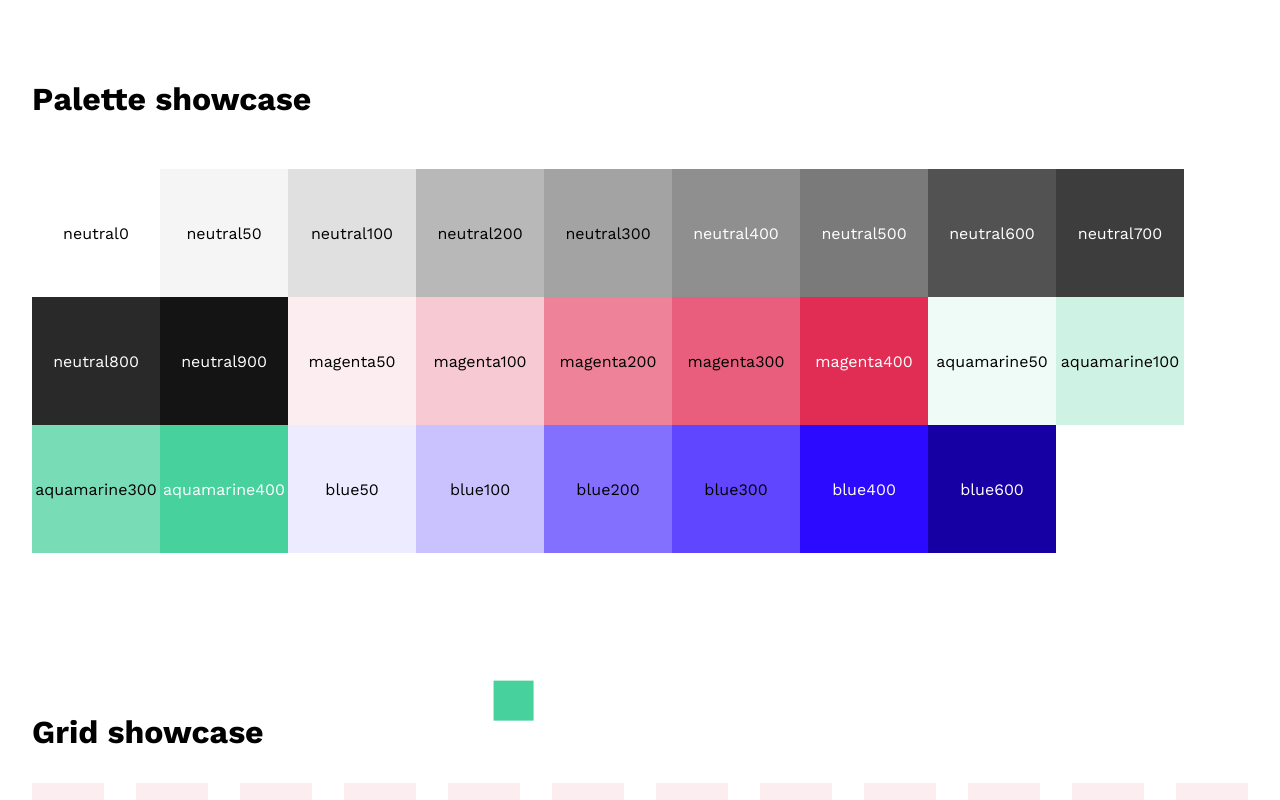
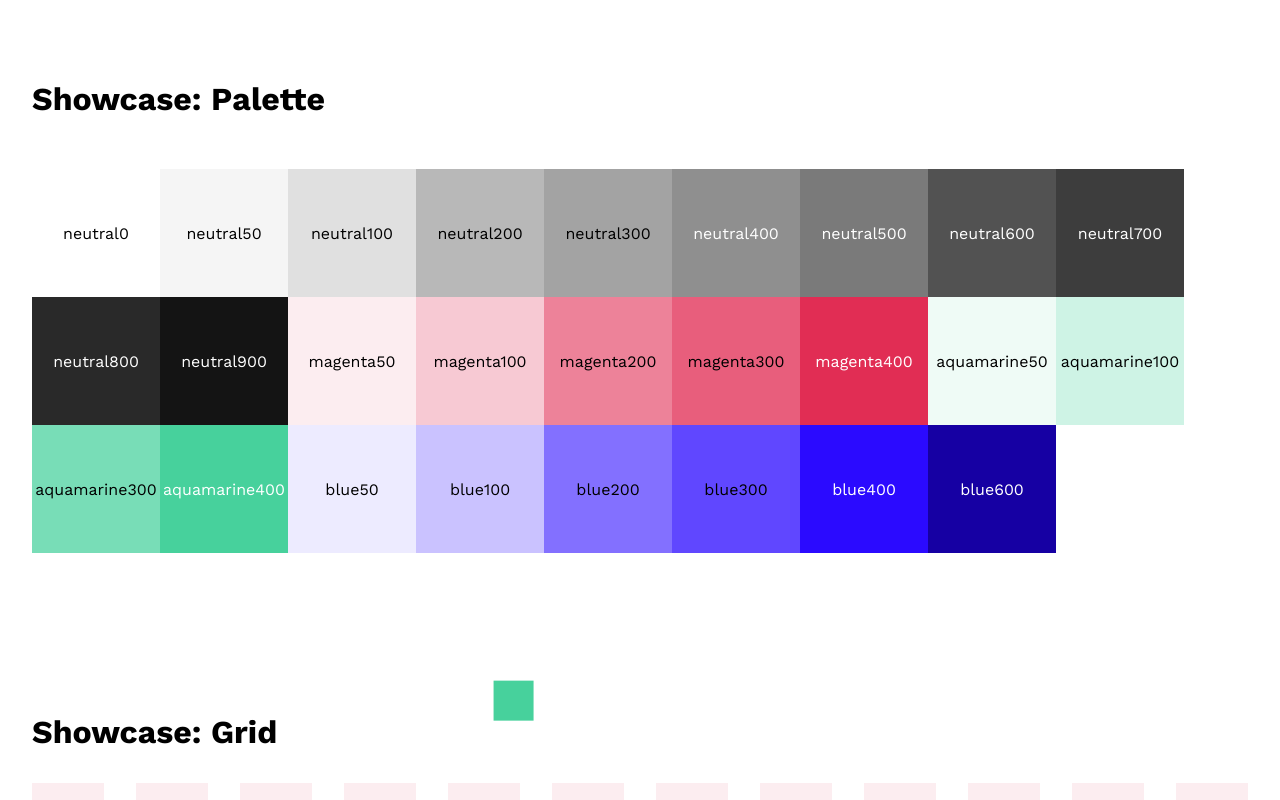
Before and after one commit to Giulio-source/ns-hinto, a React (Vite) app: page / in a window 1280 px wide. Shown: the top 800 px of the page. Built offline with nearby package versions, Linux system fonts and the light colour scheme.

Commit message:
fix typos

```diff
--- a/src/showcase/Grid.tsx
+++ b/src/showcase/Grid.tsx
@@ -10,7 +10,7 @@ const GridColumn = styled.div`
 export const ShowcaseGrid = () => {
   return (
     <Section>
-      <h1>Grid showcase</h1>
+      <h1>Showcase: Grid</h1>
       <Grid>
         {Array.from({ length: 12 }).map(() => (
           <GridColumn />
--- a/src/showcase/Palette.tsx
+++ b/src/showcase/Palette.tsx
@@ -4,7 +4,7 @@ import { Colors } from "../commons/Theme";
 export const ShowcasePalette = () => {
   return (
     <Section>
-      <h1>Palette showcase</h1>
+      <h1>Showcase: Palette</h1>
       <br />
       <div
         style={{
```
